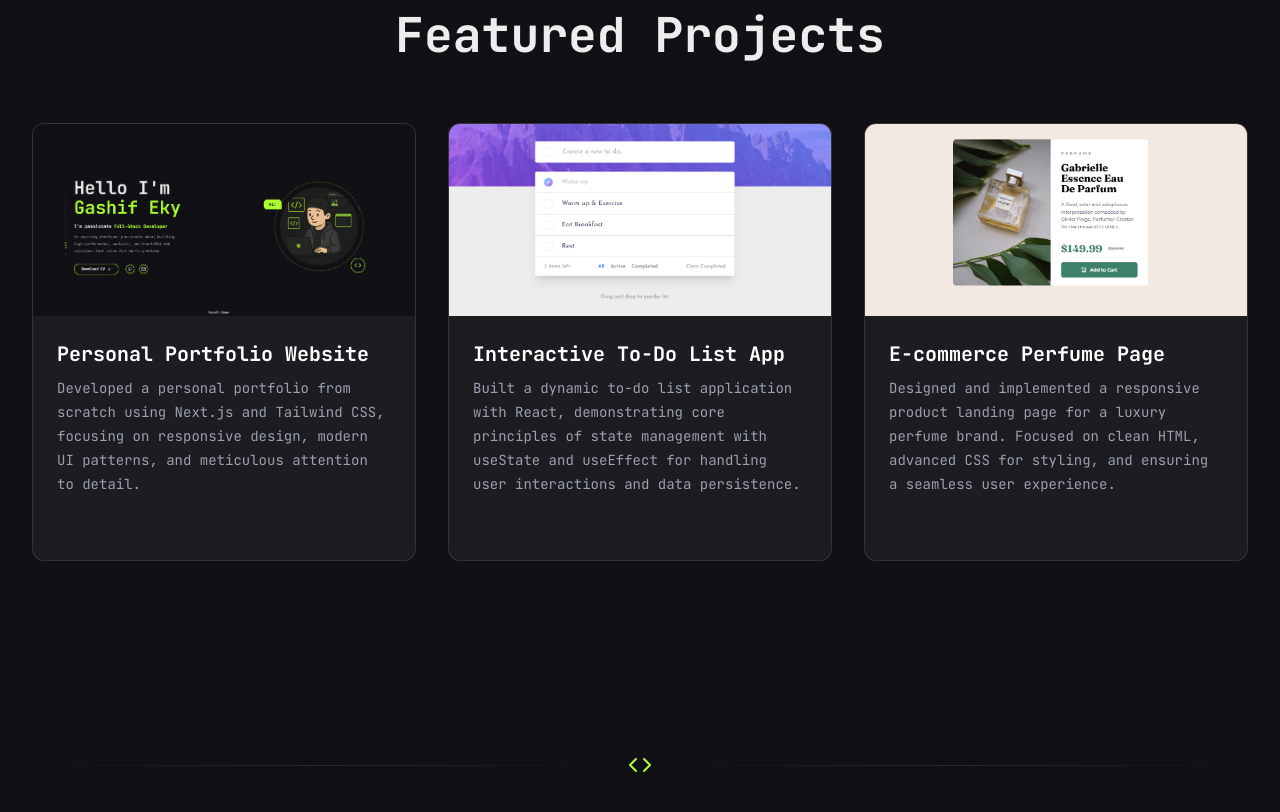
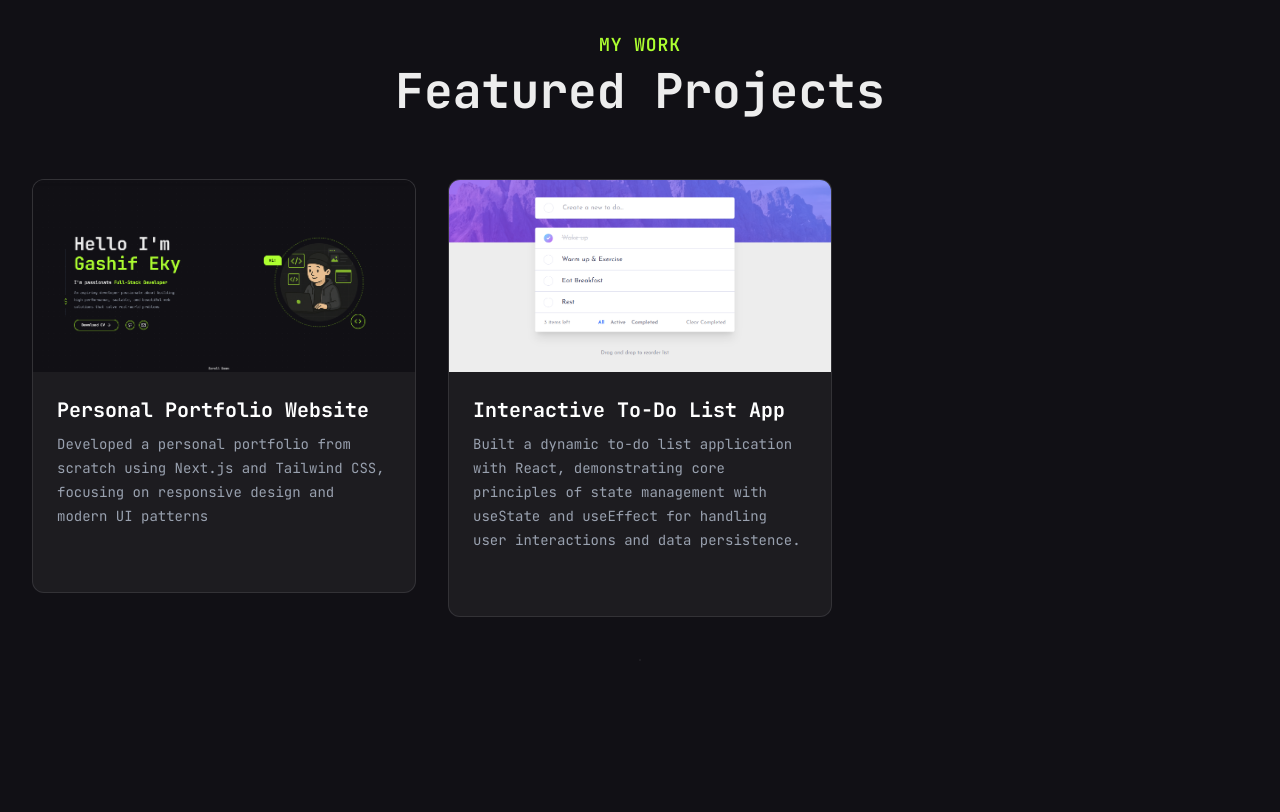
Before and after one commit to mgrizqy/personalWeb-0612, a Next.js app: page / in a window 1280 px wide. Shown: the part 3740-4552 px from the top of the page. Built offline with nearby package versions, Linux system fonts and the light colour scheme.

Commit message:
personalWeb_04_projectsection_star_addition

```diff
--- a/src/app/components/AnimationSection.tsx
+++ b/src/app/components/AnimationSection.tsx
@@ -47,7 +47,7 @@ export default function AnimatedSection({
   const viewportSettings = {
     once: false,
 
-    amount: isMobile ? 0.2 : 0.65,
+    amount: isMobile ? 0.1 : 0.65,
   };
 
 
--- a/src/app/components/ProjectCard.tsx
+++ b/src/app/components/ProjectCard.tsx
@@ -1,19 +1,30 @@
 import { ArrowRight } from 'lucide-react';
 import Image from 'next/image';
+import { ProjectDetailModal } from './ProjectDetailModal';
 
 
-type Project = {
-    id: number;
-    title: string;
-    description: string;
-    imageUrl: string;
-    link: string;
-};
 
-export default function ProjectCard({ project }: { project: Project }) {
+
+export default function ProjectCard({ project, onOpenModal, id, onClose, selectedProject }: { project: any, onOpenModal: () => void, id: number, onClose: () => void, selectedProject: any}  ) {
+
+
+    const showDetails = () => {
+
+
+
+        return <ProjectDetailModal  isOpen={!!selectedProject} onClose={onClose} project={selectedProject}></ProjectDetailModal>
+
+
+
+    }
+
     return (
+        <div className={selectedProject && selectedProject.id == id ? ("") : ("flex flex-row h-fit w-full") }>
 
-        <a href={project.link} className="group block bg-white/5 border border-white/10 rounded-xl overflow-hidden transition-all duration-300 hover:border-[#adff30]/50 hover:-translate-y-2 hover:shadow-2xl hover:shadow-[#adff30]/10">
+        <div className='group bg-white/5 border border-white/10 rounded-xl
+           overflow-hidden transition-all duration-300
+           hover:border-[var(--greenYellowish)]/50 hover:-translate-y-2 hover:shadow-2xl hover:shadow-[var(--greenYellowish)]/10 '>
+
 
             <div className="w-full h-48 overflow-hidden">
                 <Image
@@ -30,12 +41,29 @@ export default function ProjectCard({ project }: { project: Project }) {
                 <h3 className="text-xl font-bold text-white mb-2">{project.title}</h3>
                 <p className="text-gray-400 text-sm leading-6 h-fit mb-4">{project.description}</p>
 
+                <button onClick={onOpenModal}
+                    className='flex items-center gap-2 font-semibold text-[var(--greenYellowish)] transition-opacity duration-300 opacity-0 group-hover:opacity-100'>
 
-                <div className="flex items-center gap-2 font-semibold text-[#adff30] transition-opacity duration-300 opacity-0 group-hover:opacity-100">
+                    View Details <ArrowRight size={16} />
+
+                </button>
+
+
+                {/* <div className="flex items-center gap-2 font-semibold text-[#adff30] transition-opacity duration-300 opacity-0 group-hover:opacity-100">
                     View Project
                     <ArrowRight size={16} />
-                </div>
+                </div> */}
             </div>
-        </a>
+
+
+        </div>
+
+<div className=' flex items-center '>
+{selectedProject?.id == id ? (showDetails()) : (null) }
+</div>
+
+
+</div>
+
     );
 }
--- /dev/null
+++ b/src/app/components/ProjectDetailModal.tsx
@@ -0,0 +1,83 @@
+'use client';
+
+import { X, Zap, ListChecks, Orbit, Rocket } from "lucide-react";
+
+type Star = {
+    situation: string;
+    task: string;
+    action: string;
+    result: string
+};
+
+type Project = {
+    title: string;
+    tags: string[];
+    star: Star;
+}
+
+
+interface ProjectDetailModalProps {
+    isOpen: boolean;
+    onClose: () => void;
+    project: Project | null;
+
+}
+
+
+const StarDetailItem = ({ icon: Icon, title, text }
+    : { icon: React.ElementType, title: string, text: string }) => (
+
+    <div>
+        <h4 className="font-bold text-[var(--greenYellowish)] flex items-center gap-2 mb-1">
+            <Icon size={16} />
+            {title}
+        </h4>
+        <p className="text-sm text-gray-300 leading-relaxed">{text}</p>
+    </div>
+
+)
+
+
+export const ProjectDetailModal = ({ isOpen, onClose, project }: ProjectDetailModalProps) => {
+
+    if (!isOpen || !project) return null;
+
+    return (
+
+        <div className="relative w-full max-w-2xl m-4 bg-[var(--darkColor)]/20 border border-white/10 rounded-2xl shadow-2xl p-8 animate-scale-in hover:border-[var(--greenYellowish)]/50 transition-all"
+            onClick={(e) => e.stopPropagation()}
+        >
+            <button onClick={onClose} className="absolute top-4 right-4 text-gray-400 hover:text-white transition-colors">
+
+                <X size={24} />
+
+
+            </button>
+
+            <h2 className="text-3xl font-bold text-white mb-2">{project.title}</h2>
+
+            <div className="flex flex-wrap gap-2 mb-6">
+                {project.tags.map(tag => (
+
+
+                    <span key={tag} className="text-xs bg-white/10 text-[var(--)] px-3 py-1 rounded-full">{tag}</span>
+
+                ))}
+            </div>
+
+
+            <div>
+
+                <StarDetailItem icon={Zap} title="Situation" text={project.star.situation} />
+                <StarDetailItem icon={ListChecks} title="Task" text={project.star.task} />
+                <StarDetailItem icon={Orbit} title="Action" text={project.star.action} />
+                <StarDetailItem icon={Rocket} title="Result" text={project.star.result} />
+
+            </div>
+
+
+        </div>
+
+    )
+
+}
--- a/src/app/components/ProjectsSection.tsx
+++ b/src/app/components/ProjectsSection.tsx
@@ -1,34 +1,68 @@
 
 
 import ProjectCard from './ProjectCard';
+import { useState } from 'react';
+import { ProjectDetailModal } from './ProjectDetailModal';
 
+interface Project  {
 
+    id:number,
+    title:string,
+    description:string,
+    imageUrl:string,
+    link:string,
+    tags: string[],
+    star: {situation: string, task: string, action: string, result: string}
 
-const projects = [
+}
+
+const projects : Project [] = [
     {
         id: 1,
         title: "Personal Portfolio Website",
-        description: "Developed a personal portfolio from scratch using Next.js and Tailwind CSS, focusing on responsive design, modern UI patterns, and meticulous attention to detail.",
+        description: "Developed a personal portfolio from scratch using Next.js and Tailwind CSS, focusing on responsive design and modern UI patterns",
         imageUrl: "/personalWeb.png",
-        link: "#"
+        link: "#",
+        tags: ["Next.js", "React", "Tailwind CSS", "Framer Motion"],
+        star : {
+
+            situation : "A code challenge given by the lecturer to make a personal website, as well as to showcase skills and projects for potential employers and collaborators.",
+            task : "Design and build a fully responsive portfolio website page from scratch, ensuring high performance and a polished use experience.",
+            action : "Utilized Next.js for its servver-side rendering capabilities. Implemented a component-based architecture with React and styled with Tailwind CSS for rapid development.",
+            result : "Successfully created a performant and visually appealing portfolio and effectively highlights my technical abilities and design sensibilities"
+
+
+        }
     },
     {
         id: 2,
         title: "Interactive To-Do List App",
         description: "Built a dynamic to-do list application with React, demonstrating core principles of state management with useState and useEffect for handling user interactions and data persistence.",
         imageUrl: "/todolist.png",
-        link: "#"
+        link: "#",
+        tags: ["React", "Javascript", "CSS", "HTML"],
+        star: {
+
+            situation: "A bootcamp project designed to master fundamental React concepts and client-side state management.",
+            task: "Create an application that allows users to add, delete, and marks tasks as complete, with the state persisting through user interaction",
+            action: "Used the `useState` hook to manage the list of tasks. Implemented functions to handle adding, updating new tasks and filtering, deleting tasks or array based on its completion state",
+            result: "Finished the main features and gained practical understanding of React's state and props system."
+        }
     },
-    {
-        id: 3,
-        title: "E-commerce Perfume Page",
-        description: "Designed and implemented a responsive product landing page for a luxury perfume brand. Focused on clean HTML, advanced CSS for styling, and ensuring a seamless user experience.",
-        imageUrl: "/Perfume.png",
-        link: "#"
-    },
+    // {
+    //     id: 3,
+    //     title: "E-commerce Perfume Page",
+    //     description: "Designed and implemented a responsive product landing page for a luxury perfume brand. Focused on clean HTML, advanced CSS for styling, and ensuring a seamless user experience.",
+    //     imageUrl: "/Perfume.png",
+    //     link: "#"
+    // },
 ];
 export default function ProjectsSection() {
+
+    const [selectedProject, setSelectedProject] = useState<Project  | null>(null);
+
     return (
+        <>
         <section id="projects" className="py-24 w-full">
             <div className="text-center">
                 <p className="text-lg text-[#adff30] font-semibold tracking-wider">MY WORK</p>
@@ -36,10 +70,20 @@ export default function ProjectsSection() {
             </div>
 
             <div className="grid grid-cols-1 md:grid-cols-2 lg:grid-cols-3 gap-8">
-                {projects.map((project) => (
-                    <ProjectCard key={project.id} project={project} />
+                {projects.map((project,index) => (
+
+                    <ProjectCard key={project.id} id={project.id} project={project} onOpenModal={() => setSelectedProject(project)} onClose={() => setSelectedProject(null)} selectedProject={selectedProject}  />
+
                 ))}
+
             </div>
         </section>
+
+
+                {/* <ProjectDetailModal isOpen={!!selectedProject}
+                onClose={() => setSelectedProject(null)}
+                project={selectedProject}/> */}
+
+        </>
     );
 }
--- a/src/app/components/TimelineItem.tsx
+++ b/src/app/components/TimelineItem.tsx
@@ -23,7 +23,7 @@ export default function MyJourney() {
                         <div className="bg-[var(--darkColor)]/20 hover:bg-[var(--darkColor)]/40 border hover:border-[var(--greenYellowish)]/30 transition-all duration-300 border-white/10 rounded-lg p-6">
                             <p className="mb-2"><span className="text-neutral-400">Current</span></p>
                             <p className="mb-2"><span className="text-xl font-bold text-[var(--greenYellowish)]">Transition to Tech: Full-Stack Bootcamp</span></p>
-                            <p className="text-sm">Deeply engaged in an intensive, project-driven program focused on building modern, full-stack applications with React, Next.js, Node.js, and advanced database concepts.</p>
+                            <p className="text-sm tracking-wide leading-6 ">Deeply engaged in an intensive, project-driven program focused on building modern, full-stack applications with React, Next.js, Node.js, and advanced database concepts.</p>
                         </div>
                     </div>
                 </div>
@@ -37,7 +37,7 @@ export default function MyJourney() {
                          <div className="bg-[var(--darkColor)]/20 hover:bg-[var(--darkColor)]/40 border hover:border-[var(--greenYellowish)]/30 transition-all duration-300 border-white/10 rounded-lg p-6">
                             <p className="mb-2 text-left md:text-right"><span className="text-neutral-400">Previous Experience</span></p>
                             <p className="mb-2 text-left md:text-right"><span className="text-xl font-bold text-[var(--greenYellowish)]">Creative & Technical Roots: FX Artist</span></p>
-                            <p className="text-sm text-left md:text-right">Specialized in creating complex simulations like fire, water, and particle systems. This role demanded deep technical problem-solving, and procedural generation to build efficient, reusable effects within tight production deadlines.</p>
+                            <p className="text-sm text-left md:text-right tracking-wide leading-6 ">Specialized in creating complex simulations like fire, water, and particle systems. This role demanded deep technical problem-solving, and procedural generation to build efficient, reusable effects within tight production deadlines.</p>
                         </div>
                     </div>
                 </div>
```
